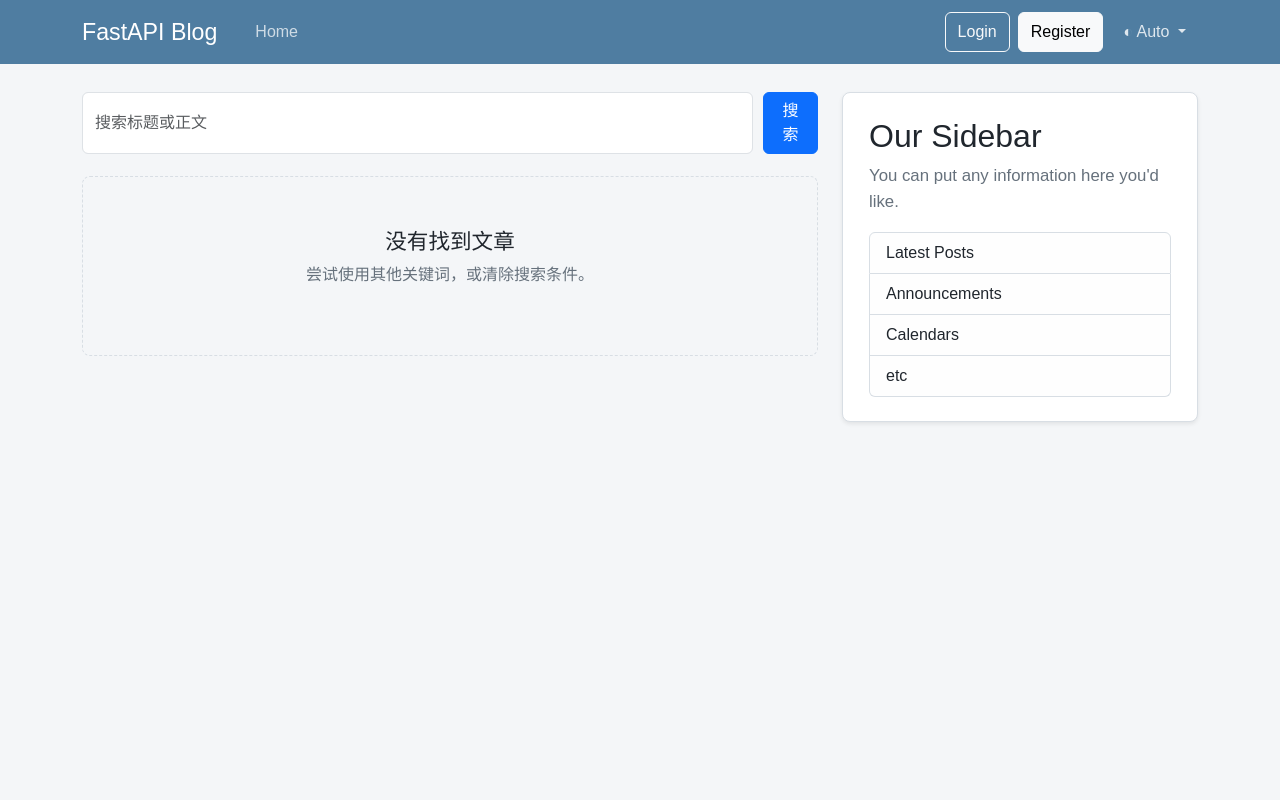
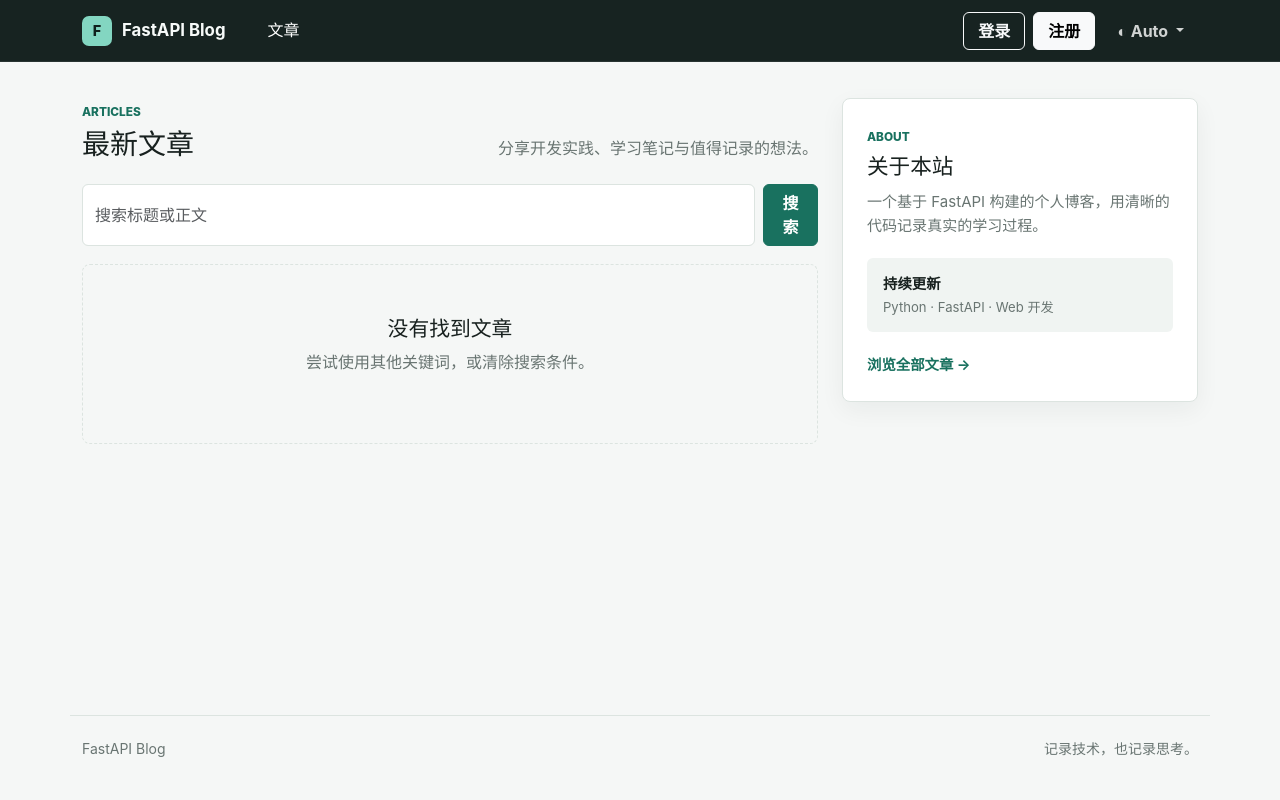
Before and after one commit to lvxiaobu999/fastapi-blog, a Python web app: template app/templates/home.html in a window 1280 px wide. Run offline with Jinja, Linux system fonts and the light colour scheme; the template is opened without the code that fills it, so the values that code supplies are empty.

Commit message:
feat: 整体优化一下界面布局

```diff
--- a/app/static/css/site.css
+++ b/app/static/css/site.css
@@ -1,545 +1,228 @@
 :root {
-    --nav-bg: #4f7da1;
-    --page-bg: #f4f6f8;
+    --nav-bg: #172321;
+    --page-bg: #f5f7f6;
     --panel-bg: #ffffff;
-    --panel-border: #d8dee4;
-    --text-main: #20262d;
-    --text-muted: #66717c;
-    --link-color: #3977b8;
-    --avatar-bg: #d7e1e9;
-    --avatar-text: #31556f;
+    --panel-muted: #f0f4f2;
+    --panel-border: #dce4e0;
+    --text-main: #18211f;
+    --text-muted: #697572;
+    --link-color: #19715f;
+    --link-hover: #105b4c;
+    --avatar-bg: #dcece7;
+    --avatar-text: #176452;
+    --focus-ring: rgba(25, 113, 95, .2);
+    --panel-shadow: 0 8px 24px rgba(24, 33, 31, .055);
 }
 
 [data-bs-theme="dark"] {
-    --nav-bg: #477394;
-    --page-bg: #121516;
-    --panel-bg: #242627;
-    --panel-border: #363a3d;
-    --text-main: #f1f3f5;
-    --text-muted: #c2c6ca;
-    --link-color: #78a9e6;
-    --avatar-bg: #47545d;
-    --avatar-text: #f2f5f7;
+    --nav-bg: #111917;
+    --page-bg: #121816;
+    --panel-bg: #1b2421;
+    --panel-muted: #212d29;
+    --panel-border: #33413d;
+    --text-main: #edf3f0;
+    --text-muted: #a6b2ae;
+    --link-color: #73c9b6;
+    --link-hover: #9ddccb;
+    --avatar-bg: #29443d;
+    --avatar-text: #a6e4d5;
+    --focus-ring: rgba(115, 201, 182, .22);
+    --panel-shadow: 0 10px 28px rgba(0, 0, 0, .18);
 }
+
+html { scroll-behavior: smooth; }
 
 body {
     min-height: 100vh;
     margin: 0;
     color: var(--text-main);
     background: var(--page-bg);
-    font-family: Arial, Helvetica, sans-serif;
+    font-family: Inter, "Segoe UI", "Microsoft YaHei", system-ui, sans-serif;
+    line-height: 1.6;
     transition: color 180ms ease, background-color 180ms ease;
 }
 
+a { transition: color 150ms ease; }
+
 .blog-navbar {
-    min-height: 64px;
+    min-height: 62px;
     padding: 8px 0;
+    border-bottom: 1px solid rgba(255, 255, 255, .08);
     background: var(--nav-bg);
 }
 
 .blog-navbar .navbar-brand {
-    margin-right: 30px;
-    color: #fff;
-    font-size: 1.45rem;
+    display: inline-flex;
+    align-items: center;
+    gap: 10px;
+    margin-right: 34px;
+    color: #f7faf9;
+    font-size: 1.05rem;
+    font-weight: 700;
+}
+
+.brand-mark {
+    display: grid;
+    width: 30px;
+    height: 30px;
+    place-items: center;
+    border-radius: 7px;
+    color: #10201c;
+    background: #83d6c1;
+    font-size: .9rem;
+    font-weight: 800;
 }
 
 .blog-navbar .nav-link,
-.blog-navbar .nav-link.active {
-    color: rgba(255, 255, 255, .72);
+.blog-navbar .nav-link.active { color: rgba(255, 255, 255, .72); }
+.blog-navbar .nav-link:hover,
+.blog-navbar .nav-link:focus,
+.blog-navbar .nav-link.active { color: #fff; }
+.blog-navbar .navbar-toggler { border-color: rgba(255, 255, 255, .2); }
+.blog-navbar .navbar-toggler-icon { filter: invert(1); }
+
+.navbar-actions { display: flex; align-items: center; gap: 8px; }
+.navbar-actions .btn { min-height: 38px; padding-inline: 14px; }
+.theme-toggle { color: rgba(255, 255, 255, .8); border: 0; }
+.theme-toggle:hover, .theme-toggle:focus { color: #fff; }
+
+.page-content { min-height: calc(100vh - 147px); padding-top: 36px; padding-bottom: 56px; }
+
+.site-footer { color: var(--text-muted); font-size: .875rem; }
+.site-footer .container-xl {
+    display: flex;
+    justify-content: space-between;
+    gap: 20px;
+    padding-top: 22px;
+    padding-bottom: 24px;
+    border-top: 1px solid var(--panel-border);
 }
 
-.blog-navbar .nav-link:hover,
-.blog-navbar .nav-link:focus {
-    color: #fff;
+.page-heading {
+    display: flex;
+    align-items: end;
+    justify-content: space-between;
+    gap: 24px;
+    margin-bottom: 22px;
 }
+.page-heading h1 { margin: 3px 0 0; font-size: 1.75rem; line-height: 1.25; }
+.page-heading p { max-width: 360px; margin: 0; color: var(--text-muted); text-align: right; }
+.eyebrow { color: var(--link-color); font-size: .74rem; font-weight: 800; }
 
-.navbar-actions {
-    display: flex;
-    align-items: center;
-    gap: 8px;
-}
-
-.navbar-actions .btn {
-    min-height: 40px;
-}
-
-.theme-toggle {
-    color: rgba(255, 255, 255, .82);
-    border: 0;
-}
-
-.theme-toggle:hover,
-.theme-toggle:focus {
-    color: #fff;
-}
-
-.page-content {
-    padding-top: 28px;
-    padding-bottom: 48px;
-}
-
-.post-card,
-.sidebar-panel {
+.post-card, .sidebar-panel, .auth-card, .profile-summary, .settings-panel, .editor-panel,
+.error-panel, .modal-content {
     border: 1px solid var(--panel-border);
     border-radius: 8px;
     background: var(--panel-bg);
-    box-shadow: 0 2px 4px rgba(0, 0, 0, .08);
+    box-shadow: var(--panel-shadow);
 }
 
-.post-card {
-    display: flex;
-    gap: 26px;
-    margin-bottom: 24px;
-    padding: 24px 26px;
+.post-card { display: flex; gap: 20px; margin-bottom: 16px; padding: 22px 24px; }
+.post-card:hover { border-color: color-mix(in srgb, var(--link-color) 35%, var(--panel-border)); }
+.post-body { min-width: 0; flex: 1; }
+.author-avatar {
+    display: grid; flex: 0 0 48px; width: 48px; height: 48px; place-items: center;
+    border-radius: 50%; color: var(--avatar-text); background: var(--avatar-bg); font-weight: 750;
 }
+.post-meta { display: flex; align-items: center; gap: 12px; color: var(--text-muted); font-size: .86rem; }
+.post-meta time::before { margin-right: 12px; color: var(--panel-border); content: "•"; }
+.post-meta a, .post-card h2 a { color: var(--link-color); text-decoration: none; }
+.post-card h2 { margin: 6px 0 8px; font-size: 1.42rem; line-height: 1.35; }
+.post-card h2 a { color: var(--text-main); }
+.post-card h2 a:hover { color: var(--link-color); }
+.post-excerpt { display: -webkit-box; margin: 0 0 10px; overflow: hidden; color: var(--text-muted); font-size: .96rem; -webkit-box-orient: vertical; -webkit-line-clamp: 2; }
+.post-read-more, .sidebar-link, .back-link { color: var(--link-color); font-size: .9rem; font-weight: 700; text-decoration: none; }
+.post-read-more:hover, .sidebar-link:hover, .back-link:hover { color: var(--link-hover); }
 
-.post-search {
-    display: flex;
-    gap: 10px;
-    margin-bottom: 22px;
-}
+.post-search { display: flex; gap: 8px; margin-bottom: 18px; }
+.post-search .form-control { min-width: 0; }
+.form-control, .form-select { min-height: 42px; border-color: var(--panel-border); border-radius: 6px; background-color: var(--panel-bg); }
+.form-control:focus, .form-select:focus { border-color: var(--link-color); box-shadow: 0 0 0 3px var(--focus-ring); }
+.btn { border-radius: 6px; font-weight: 650; }
+.btn-primary { --bs-btn-bg: #19715f; --bs-btn-border-color: #19715f; --bs-btn-hover-bg: #105b4c; --bs-btn-hover-border-color: #105b4c; }
 
-.post-search .form-control {
-    min-width: 0;
-}
+.empty-state { padding: 52px 24px; border: 1px dashed var(--panel-border); border-radius: 8px; color: var(--text-muted); text-align: center; }
+.empty-state h2 { color: var(--text-main); font-size: 1.3rem; }
 
-.empty-state {
-    padding: 52px 24px;
-    border: 1px dashed var(--panel-border);
-    border-radius: 8px;
-    color: var(--text-muted);
-    text-align: center;
-}
+.sidebar-panel { padding: 24px; }
+.sidebar-sticky { position: sticky; top: 24px; }
+.sidebar-panel h2 { margin: 5px 0 10px; font-size: 1.35rem; }
+.sidebar-panel p { margin-bottom: 20px; color: var(--text-muted); font-size: .94rem; }
+.sidebar-note { display: grid; gap: 2px; margin-bottom: 20px; padding: 14px 16px; border-radius: 6px; background: var(--panel-muted); }
+.sidebar-note strong { font-size: .9rem; }
+.sidebar-note span { color: var(--text-muted); font-size: .82rem; }
+.sidebar-panel .list-group-item { color: var(--text-main); background: var(--panel-muted); border-color: var(--panel-border); }
 
-.empty-state h2 {
-    color: var(--text-main);
-    font-size: 1.35rem;
-}
+.post-detail { margin-bottom: 0; padding: 32px; }
+.post-detail h1 { margin: 12px 0 18px; font-size: 2.35rem; line-height: 1.25; }
+.post-author { color: var(--link-color); font-weight: 650; }
+.post-content p { font-size: 1.05rem; line-height: 1.8; }
 
-.author-avatar {
-    display: grid;
-    flex: 0 0 70px;
-    width: 70px;
-    height: 70px;
-    place-items: center;
-    border-radius: 50%;
-    color: var(--avatar-text);
-    background: var(--avatar-bg);
-    font-size: 1.15rem;
-    font-weight: 700;
-}
+.auth-shell, .editor-shell { display: grid; min-height: calc(100vh - 180px); place-items: center; }
+.auth-card { width: min(100%, 500px); padding: 38px; }
+.auth-card-wide { width: min(100%, 720px); }
+.auth-card-header { margin-bottom: 26px; text-align: center; }
+.auth-card-header h1, .section-heading h1, .section-heading h2 { margin: 4px 0 8px; }
+.auth-card-header p, .section-heading p { margin: 0; color: var(--text-muted); }
+.stacked-form { display: grid; gap: 19px; }
+.form-label { color: var(--text-main); font-weight: 650; }
+.form-label-row, .section-heading, .form-actions { display: flex; align-items: center; justify-content: space-between; gap: 16px; }
+.form-label-row .form-label { margin-bottom: .5rem; }
+.form-label-row a, .auth-switch a { color: var(--link-color); }
+.auth-switch { margin: 24px 0 0; color: var(--text-muted); text-align: center; }
+.modal-header { padding: 18px 22px; border-color: var(--panel-border); }
+.modal-body { padding: 22px; }
 
-.post-body {
-    min-width: 0;
-    flex: 1;
-}
+.profile-summary { padding: 30px 24px; text-align: center; }
+.profile-avatar { display: grid; width: 104px; height: 104px; margin: 0 auto 16px; overflow: hidden; place-items: center; border-radius: 50%; color: var(--avatar-text); background: var(--avatar-bg); font-size: 2.2rem; font-weight: 800; }
+.profile-avatar img { width: 100%; height: 100%; object-fit: cover; }
+.profile-summary h1 { margin: 10px 0 2px; font-size: 1.7rem; }
+.profile-summary p { margin: 0; color: var(--text-muted); }
+.profile-email { margin-top: 8px !important; overflow-wrap: anywhere; }
+.role-badge, .status-pill { display: inline-flex; padding: 4px 9px; border-radius: 999px; color: var(--link-color); background: color-mix(in srgb, var(--link-color) 12%, transparent); font-size: .76rem; font-weight: 700; }
 
-.post-meta {
-    display: flex;
-    align-items: baseline;
-    gap: 16px;
-    padding-bottom: 5px;
-    border-bottom: 1px solid var(--panel-border);
-    color: var(--text-muted);
-}
+.settings-panel, .editor-panel { padding: 34px; }
+.section-heading { margin-bottom: 26px; padding-bottom: 18px; border-bottom: 1px solid var(--panel-border); }
+.editor-panel { width: min(100%, 920px); }
+.editor-heading { align-items: flex-start; }
+.post-editor { min-height: 360px; }
+.post-editor .toastui-editor-defaultUI { border-color: var(--panel-border); border-radius: 6px; }
+.post-content .toastui-editor-contents { color: var(--text-main); font-size: 1rem; }
+.post-content .toastui-editor-contents img { max-width: 100%; height: auto; border-radius: 6px; }
+.post-content .toastui-editor-contents pre { position: relative; margin: 1.25rem 0; padding: 42px 18px 18px; overflow-x: auto; border: 1px solid #303942; border-radius: 7px; color: #e6edf3; background: #161b22; }
+.post-content .toastui-editor-contents pre::before { position: absolute; inset: 0 0 auto; display: block; height: 30px; padding: 6px 14px; border-bottom: 1px solid #303942; color: #9aa4ae; background: #21262d; content: attr(data-language); font-family: var(--bs-font-monospace); font-size: .72rem; font-weight: 700; }
+.post-content .toastui-editor-contents pre code { color: inherit; background: transparent; }
+.post-content .toastui-editor-contents pre code.language-javascript, .post-content .toastui-editor-contents pre code.lang-javascript { color: #f0db4f; }
+.post-viewer-fallback { white-space: pre-wrap; font-family: var(--bs-font-monospace); }
+.editor-actions { padding-top: 4px; }
 
-.post-meta a,
-.post-card h2 a {
-    color: var(--link-color);
-    text-decoration: none;
-}
-
-.post-card h2 {
-    margin: 10px 0 7px;
-    font-size: clamp(1.65rem, 3vw, 2.2rem);
-    line-height: 1.18;
-}
-
-.post-card h2 a {
-    color: var(--text-main);
-}
-
-.post-card p {
-    margin: 0;
-    color: var(--text-main);
-    font-size: 1.15rem;
-    line-height: 1.55;
-}
-
-.back-link {
-    color: var(--link-color);
-    font-weight: 600;
-    text-decoration: none;
-}
-
-.back-link:hover,
-.back-link:focus {
-    text-decoration: underline;
-}
-
-.post-detail {
-    margin-bottom: 0;
-    padding: 32px;
-}
-
-.post-detail h1 {
-    margin: 14px 0 18px;
-    font-size: clamp(2rem, 5vw, 3rem);
-    line-height: 1.15;
-}
-
-.post-author {
-    color: var(--link-color);
-    font-weight: 600;
-}
-
-.post-content p {
-    font-size: 1.2rem;
-    line-height: 1.75;
-}
-
-.error-panel {
-    max-width: 720px;
-    margin: clamp(36px, 9vh, 96px) auto 0;
-    padding: clamp(32px, 7vw, 64px);
-    border: 1px solid var(--panel-border);
-    border-radius: 12px;
-    background: var(--panel-bg);
-    box-shadow: 0 8px 24px rgba(0, 0, 0, .08);
-    text-align: center;
-}
-
-.error-code {
-    color: var(--link-color);
-    font-size: clamp(4.5rem, 15vw, 8rem);
-    font-weight: 800;
-    letter-spacing: -.06em;
-    line-height: .9;
-}
-
-.error-panel h1 {
-    margin: 20px 0 10px;
-    font-size: clamp(1.8rem, 5vw, 2.6rem);
-}
-
-.error-panel p {
-    max-width: 520px;
-    margin: 0 auto 28px;
-    color: var(--text-muted);
-    font-size: 1.1rem;
-    line-height: 1.6;
-}
-
-.sidebar-panel {
-    padding: 24px 26px;
-}
-
-.sidebar-panel h2 {
-    margin: 0 0 8px;
-    font-size: 2rem;
-}
-
-.sidebar-panel p {
-    margin-bottom: 18px;
-    color: var(--text-muted);
-    font-size: 1.05rem;
-}
-
-.sidebar-panel .list-group-item {
-    color: var(--text-main);
-    background: color-mix(in srgb, var(--panel-bg) 88%, var(--page-bg));
-    border-color: var(--panel-border);
-}
-
-.auth-shell,
-.editor-shell {
-    display: grid;
-    min-height: calc(100vh - 150px);
-    place-items: center;
-}
-
-.auth-card,
-.profile-summary,
-.settings-panel,
-.editor-panel {
-    border: 1px solid var(--panel-border);
-    border-radius: 12px;
-    background: var(--panel-bg);
-    box-shadow: 0 8px 24px rgba(0, 0, 0, .08);
-}
-
-.auth-card {
-    width: min(100%, 500px);
-    padding: clamp(28px, 5vw, 48px);
-}
-
-.auth-card-wide {
-    width: min(100%, 720px);
-}
-
-.auth-card-header {
-    margin-bottom: 28px;
-    text-align: center;
-}
-
-.auth-card-header h1,
-.section-heading h1,
-.section-heading h2 {
-    margin: 4px 0 8px;
-}
-
-.auth-card-header p,
-.section-heading p {
-    margin: 0;
-    color: var(--text-muted);
-}
-
-.eyebrow {
-    color: var(--link-color);
-    font-size: .78rem;
-    font-weight: 800;
-    letter-spacing: .12em;
-    text-transform: uppercase;
-}
-
-.stacked-form {
-    display: grid;
-    gap: 22px;
-}
-
-.form-label {
-    color: var(--text-main);
-    font-weight: 700;
-}
-
-.form-label-row,
-.section-heading,
-.form-actions {
-    display: flex;
-    align-items: center;
-    justify-content: space-between;
-    gap: 16px;
-}
-
-.form-label-row .form-label {
-    margin-bottom: .5rem;
-}
-
-.form-label-row a,
-.auth-switch a {
-    color: var(--link-color);
-}
-
-.auth-switch {
-    margin: 26px 0 0;
-    color: var(--text-muted);
-    text-align: center;
-}
-
-.profile-summary {
-    padding: 32px 24px;
-    text-align: center;
-}
-
-.profile-avatar {
-    display: grid;
-    width: 112px;
-    height: 112px;
-    margin: 0 auto 18px;
-    overflow: hidden;
-    place-items: center;
-    border-radius: 50%;
-    color: var(--avatar-text);
-    background: var(--avatar-bg);
-    font-size: 2.4rem;
-    font-weight: 800;
-}
-
-.profile-avatar img {
-    width: 100%;
-    height: 100%;
-    object-fit: cover;
-}
-
-.profile-summary h1 {
-    margin: 12px 0 2px;
-    font-size: 1.8rem;
-}
-
-.profile-summary p {
-    margin: 0;
-    color: var(--text-muted);
-}
-
-.profile-email {
-    margin-top: 10px !important;
-    overflow-wrap: anywhere;
-}
-
-.role-badge,
-.status-pill {
-    display: inline-flex;
-    padding: 5px 10px;
-    border-radius: 999px;
-    color: var(--link-color);
-    background: color-mix(in srgb, var(--link-color) 12%, transparent);
-    font-size: .78rem;
-    font-weight: 700;
-}
-
-.settings-panel,
-.editor-panel {
-    padding: clamp(24px, 5vw, 42px);
-}
-
-.section-heading {
-    margin-bottom: 28px;
-    padding-bottom: 20px;
-    border-bottom: 1px solid var(--panel-border);
-}
-
-.editor-panel {
-    width: min(100%, 900px);
-}
-
-.editor-heading {
-    align-items: flex-start;
-}
-
-.post-editor {
-    min-height: 360px;
-}
-
-.post-editor .toastui-editor-defaultUI {
-    border-color: var(--panel-border);
-    border-radius: 6px;
-}
-
-.post-content .toastui-editor-contents {
-    color: var(--text-main);
-    font-size: 1.05rem;
-}
-
-.post-content .toastui-editor-contents img {
-    max-width: 100%;
-    height: auto;
-}
-
-.post-content .toastui-editor-contents pre {
-    overflow-x: auto;
-}
-
-/* 代码块使用独立的深色阅读区域；语言名称由 posts.js 从 Markdown 的代码 class 推导。 */
-.toastui-editor-contents pre.rich-code-block,
-.toastui-editor-contents pre {
-    position: relative;
-    margin: 1.25rem 0;
-    padding: 42px 18px 18px;
-    overflow-x: auto;
-    border: 1px solid #303942;
-    border-radius: 8px;
-    color: #e6edf3;
-    background: #161b22;
-}
-
-.toastui-editor-contents pre.rich-code-block::before,
-.toastui-editor-contents pre::before {
-    position: absolute;
-    inset: 0 0 auto;
-    display: block;
-    height: 30px;
-    padding: 7px 14px;
-    border-bottom: 1px solid #303942;
-    color: #8b949e;
-    background: #21262d;
-    content: attr(data-language);
-    font-family: Arial, Helvetica, sans-serif;
-    font-size: .72rem;
-    font-weight: 700;
-    letter-spacing: .08em;
-}
-
-.toastui-editor-contents pre code {
-    color: inherit;
-    background: transparent;
-}
-
-.toastui-editor-contents pre code.language-javascript,
-.toastui-editor-contents pre code.lang-javascript {
-    color: #f0db4f;
-}
-
-.post-viewer-fallback {
-    white-space: pre-wrap;
-    font-family: var(--bs-font-monospace);
-}
-
-.editor-actions {
-    padding-top: 4px;
-}
+.error-panel { max-width: 680px; margin: 64px auto 0; padding: 52px 42px; text-align: center; }
+.error-code { color: var(--link-color); font-size: 6rem; font-weight: 800; line-height: 1; }
+.error-panel h1 { margin: 18px 0 10px; font-size: 2rem; }
+.error-panel p { max-width: 520px; margin: 0 auto 26px; color: var(--text-muted); }
 
 @media (max-width: 767.98px) {
-    .blog-navbar .navbar-collapse {
-        padding: 10px 0 4px;
-    }
-
-    .navbar-actions {
-        flex-wrap: wrap;
-        padding-top: 8px;
-    }
-
-    .post-card {
-        gap: 16px;
-        padding: 20px;
-    }
-
-    .post-detail {
-        padding: 24px 20px;
-    }
-
-    .author-avatar {
-        flex-basis: 54px;
-        width: 54px;
-        height: 54px;
-        font-size: .95rem;
-    }
-
-    .post-meta {
-        align-items: flex-start;
-        flex-direction: column;
-        gap: 2px;
-    }
-
-    .post-search {
-        flex-wrap: wrap;
-    }
-
-    .post-search .form-control {
-        flex-basis: 100%;
-    }
-
-    .section-heading,
-    .form-actions {
-        align-items: stretch;
-        flex-direction: column;
-    }
-
-    .editor-actions .btn,
-    .form-actions .btn {
-        width: 100%;
-    }
-
-    .post-editor {
-        min-height: 280px;
-    }
+    .blog-navbar .navbar-collapse { padding: 10px 0 4px; }
+    .navbar-actions { flex-wrap: wrap; padding-top: 8px; }
+    .page-content { padding-top: 26px; }
+    .page-heading { display: block; }
+    .page-heading p { margin-top: 6px; text-align: left; }
+    .post-card { gap: 14px; padding: 19px; }
+    .post-detail { padding: 24px 20px; }
+    .post-detail h1 { font-size: 1.85rem; }
+    .author-avatar { flex-basis: 42px; width: 42px; height: 42px; font-size: .9rem; }
+    .post-search { flex-wrap: wrap; }
+    .post-search .form-control { flex-basis: 100%; }
+    .section-heading, .form-actions { align-items: stretch; flex-direction: column; }
+    .editor-actions .btn, .form-actions .btn { width: 100%; }
+    .post-editor { min-height: 280px; }
+    .site-footer .container-xl { flex-direction: column; gap: 2px; }
 }
 
 @media (max-width: 420px) {
-    .post-card {
-        display: block;
-    }
-
-    .author-avatar {
-        margin-bottom: 14px;
-    }
+    .post-card { display: block; }
+    .author-avatar { margin-bottom: 12px; }
+    .auth-card, .settings-panel, .editor-panel { padding: 24px 18px; }
+    .error-panel { margin-top: 28px; padding: 36px 20px; }
+    .error-code { font-size: 4.5rem; }
 }
--- a/app/templates/home.html
+++ b/app/templates/home.html
@@ -2,6 +2,13 @@
 {% block content %}
 <div class="row g-4">
     <section class="col-lg-8" aria-label="文章列表">
+        <header class="page-heading">
+            <div>
+                <span class="eyebrow">ARTICLES</span>
+                <h1>最新文章</h1>
+            </div>
+            <p>分享开发实践、学习笔记与值得记录的想法。</p>
+        </header>
         <form class="post-search" action="{{ url_for('posts') }}" role="search" data-search-form>
             <label class="visually-hidden" for="post-keyword">搜索文章</label>
             <input class="form-control" id="post-keyword" name="keyword" type="search"
@@ -25,7 +32,8 @@
                     <time datetime="{{ post.created_at.isoformat() }}">{{ post.created_at.strftime("%Y-%m-%d") }}</time>
                 </div>
                 <h2><a href="{{ url_for('post', post_id=post.id) }}">{{ post.title }}</a></h2>
-                <p>{{ post.content }}</p>
+                <p class="post-excerpt">{{ post.content | striptags | truncate(180, true, '…') }}</p>
+                <a class="post-read-more" href="{{ url_for('post', post_id=post.id) }}">阅读全文 <span aria-hidden="true">→</span></a>
             </div>
         </article>
         {% endfor %}
@@ -38,15 +46,15 @@
     </section>
 
     <aside class="col-lg-4">
-        <div class="sidebar-panel">
-            <h2>Our Sidebar</h2>
-            <p>You can put any information here you'd like.</p>
-            <div class="list-group">
-                <a href="#" class="list-group-item list-group-item-action">Latest Posts</a>
-                <a href="#" class="list-group-item list-group-item-action">Announcements</a>
-                <a href="#" class="list-group-item list-group-item-action">Calendars</a>
-                <a href="#" class="list-group-item list-group-item-action">etc</a>
+        <div class="sidebar-panel sidebar-sticky">
+            <span class="eyebrow">ABOUT</span>
+            <h2>关于本站</h2>
+            <p>一个基于 FastAPI 构建的个人博客，用清晰的代码记录真实的学习过程。</p>
+            <div class="sidebar-note">
+                <strong>持续更新</strong>
+                <span>Python · FastAPI · Web 开发</span>
             </div>
+            <a class="sidebar-link" href="{{ url_for('posts') }}">浏览全部文章 <span aria-hidden="true">→</span></a>
         </div>
     </aside>
 </div>
--- a/app/templates/layout.html
+++ b/app/templates/layout.html
@@ -27,7 +27,10 @@
 <body>
     <nav class="navbar navbar-expand-md blog-navbar" aria-label="主导航">
         <div class="container-xl">
-            <a class="navbar-brand" href="{{ url_for('home') }}">FastAPI Blog</a>
+            <a class="navbar-brand" href="{{ url_for('home') }}">
+                <span class="brand-mark" aria-hidden="true">F</span>
+                <span>FastAPI Blog</span>
+            </a>
             <button class="navbar-toggler" type="button" data-bs-toggle="collapse"
                     data-bs-target="#mainNavbar" aria-controls="mainNavbar"
                     aria-expanded="false" aria-label="展开导航">
@@ -36,14 +39,14 @@
             <div class="collapse navbar-collapse" id="mainNavbar">
                 <ul class="navbar-nav me-auto">
                     <li class="nav-item">
-                        <a class="nav-link active" aria-current="page" href="{{ url_for('home') }}">Home</a>
+                        <a class="nav-link active" aria-current="page" href="{{ url_for('home') }}">文章</a>
                     </li>
                 </ul>
                 <div class="navbar-actions">
                     <button class="btn btn-outline-light" type="button" data-auth-guest
-                            data-bs-toggle="modal" data-bs-target="#loginModal">Login</button>
+                            data-bs-toggle="modal" data-bs-target="#loginModal">登录</button>
                     <button class="btn btn-light" type="button" data-auth-guest
-                            data-bs-toggle="modal" data-bs-target="#registerModal">Register</button>
+                            data-bs-toggle="modal" data-bs-target="#registerModal">注册</button>
                     <a class="btn btn-light d-none" href="{{ url_for('post_create') }}" data-auth-user>发布帖子</a>
                     <button class="btn btn-outline-light d-none" type="button" data-auth-user data-logout>退出</button>
                     <div class="dropdown">
@@ -68,6 +71,13 @@
         {% block content %}
         {% endblock content %}
     </main>
+
+    <footer class="site-footer">
+        <div class="container-xl">
+            <span>FastAPI Blog</span>
+            <span>记录技术，也记录思考。</span>
+        </div>
+    </footer>
 
     <div class="modal fade" id="loginModal" tabindex="-1" aria-labelledby="loginModalTitle" aria-hidden="true">
         <div class="modal-dialog modal-dialog-centered"><div class="modal-content">
```
Also changed, not shown: docs/开发流程.md (+8 -0 lines).
